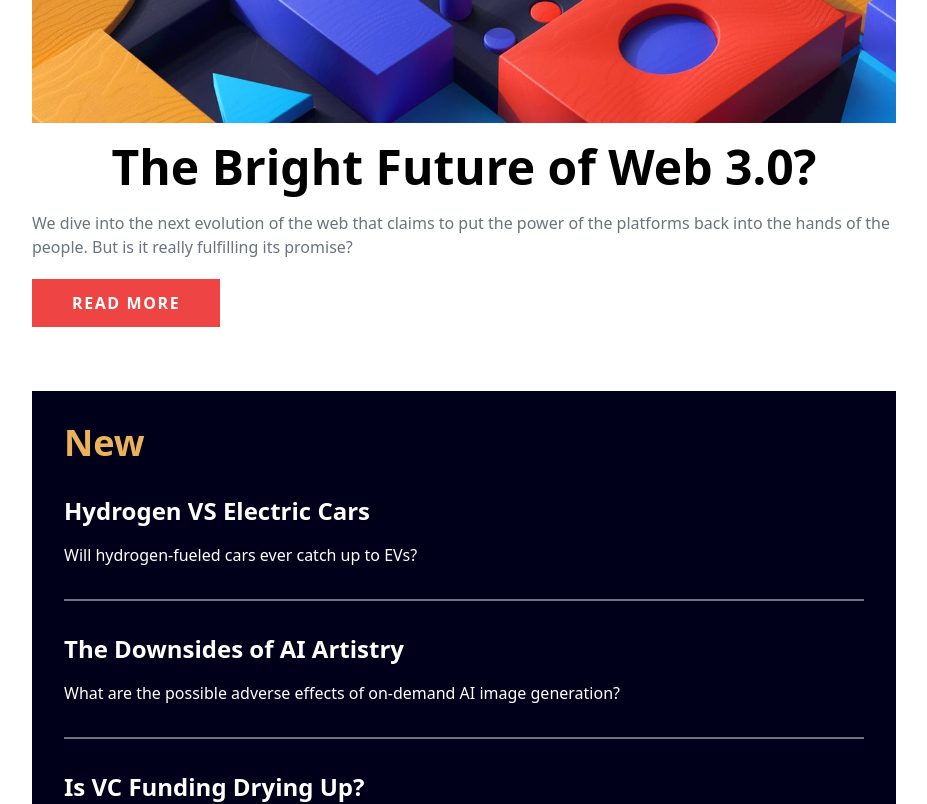
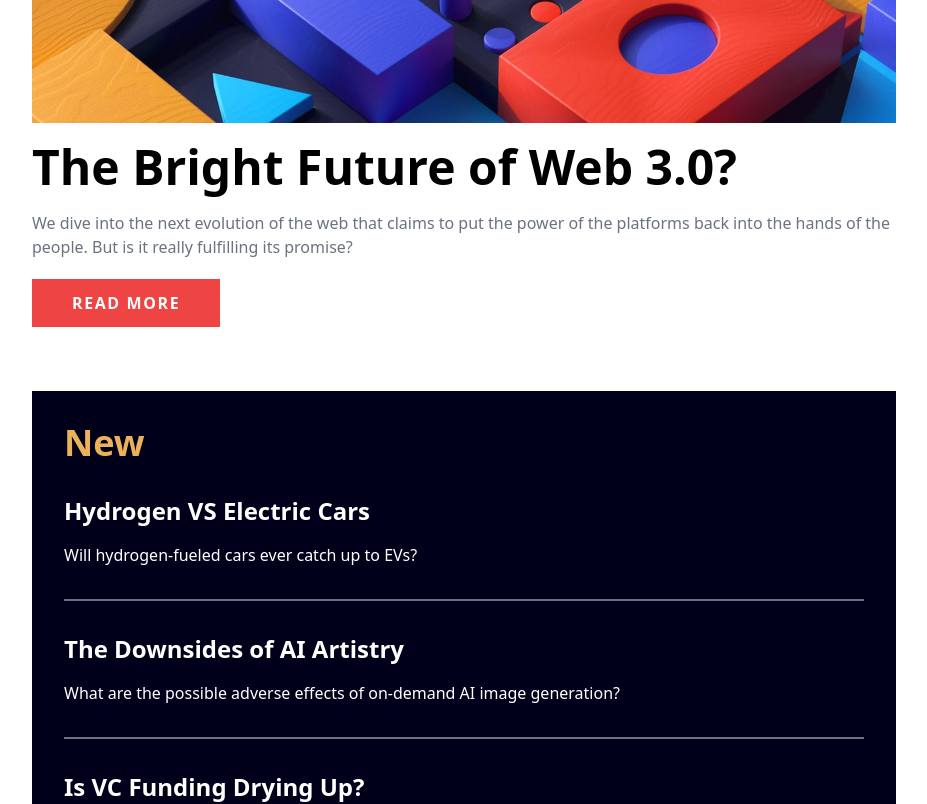
Before and after one commit to Folka2134/news-homepage, a React (Vite) app: page / in a window 1280 px wide. Shown: the part 560-1364 px from the top of the page, without its empty margins (176-1103 px from the left). Built offline with nearby package versions, Linux system fonts and the light colour scheme.

Commit message:
desktop layout

```diff
--- a/src/App.jsx
+++ b/src/App.jsx
@@ -12,7 +12,7 @@ function App() {
 
   return (
     <div className="App bg-white">
-      <div className="m-6 sm:m-16 md:m-32 lg:m-52">
+      <div className="m-6 sm:m-16 md:m-32 lg:m-52 2xl:m-24">
         <nav className="flex justify-between items-center py-10 px-6">
           <svg width="65" height="40" xmlns="http://www.w3.org/2000/svg">
             <path
@@ -28,27 +28,30 @@ function App() {
           </svg>
         </nav>
         <main className="flex flex-col">
+          <div className="2xl:flex 2xl:my-16">
             <div className="flex flex-col items-center">
               {innerWidth < 600 ? (
                 <img className="h-80 w-96" src={bannerMobile} alt="banner" />
               ) : (
                 <img src={bannerDesktop} alt="banner" />
               )}
-            <h1 className="text-5xl font-bold my-5">
+              <div className="2xl:flex 2xl:items-center 2xl:h-full 2xl:p-10">
+                <h1 className="text-5xl font-bold my-5 flex-1 2xl:mr-24">
                   The Bright Future of Web 3.0?
                 </h1>
-            <div className="flex-flex-col">
+                <div className="flex-flex-col flex-1">
                   <p className="text-gray-500">
-                We dive into the next evolution of the web that claims to put
-                the power of the platforms back into the hands of the people.
-                But is it really fulfilling its promise?
+                    We dive into the next evolution of the web that claims to
+                    put the power of the platforms back into the hands of the
+                    people. But is it really fulfilling its promise?
                   </p>
                   <button className="text-md uppercase font-semibold tracking-widest text-white bg-red-500 hover:bg-red-400 px-10 py-3 mt-5">
                     Read more
                   </button>
                 </div>
               </div>
-          <div className="flex flex-col my-16 bg-[#00001A] text-white p-8">
+            </div>
+            <div className="flex flex-col my-16 2xl:my-0 2xl:ml-10 bg-[#00001A] text-white p-8">
               <h1 className="text-4xl font-semibold text-[#ECB25B]">New</h1>
               <div className="py-8 border-b-2 border-gray-500">
                 <h3 className="text-2xl font-semibold mb-4">
@@ -75,8 +78,8 @@ function App() {
                 </p>
               </div>
             </div>
-        </main>
-        <article className="flex flex-col">
+          </div>
+          <article className="flex flex-col 2xl:flex-row 2xl:justify-between">
             <div className="flex mb-10">
               <img className="w-32" src={retroPc} alt="retro PC" />
               <div className="flex flex-col justify-evenly pl-6">
@@ -108,6 +111,7 @@ function App() {
               </div>
             </div>
           </article>
+        </main>
       </div>
     </div>
   );
```
Lines whose indentation alone changed are shown as unchanged.
